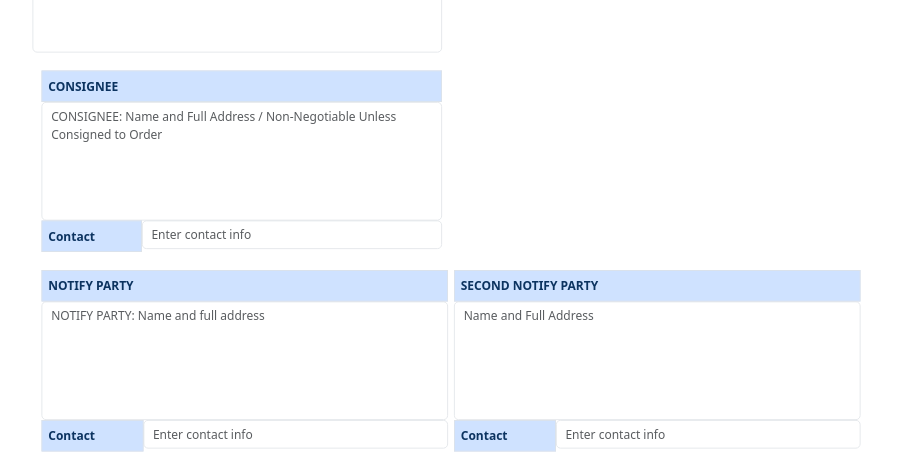
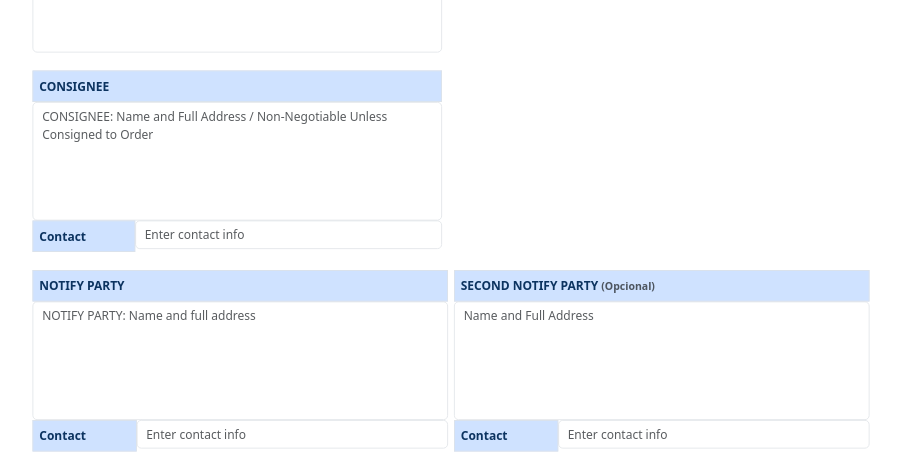
Before and after one commit to ndresdavila/excel_generator_form, a React (Vite) app in the folder masterview-form/: page / in a window 1280 px wide. Shown: the part 383-837 px from the top of the page, without its empty margins (189-1090 px from the left). Built offline with nearby package versions, Linux system fonts and the light colour scheme.

Commit message:
Size of container in some form's fields fixed

```diff
--- a/masterview-form/src/components/PartyDetails.jsx
+++ b/masterview-form/src/components/PartyDetails.jsx
@@ -2,8 +2,8 @@ import React from 'react';
 
 export default function PartyDetails() {
   return (
-    <div className="container mt-4">
-      <div className="row">
+    <>
+      <div className="row mt-4">
         <div className="col-6">
           <label className="form-label fw-bold border p-2 d-block bg-primary-subtle text-start mb-0">CONSIGNEE</label>
           <textarea
@@ -59,7 +59,7 @@ export default function PartyDetails() {
         </div>
 
         <div className="col-6 ps-1">
-          <label className="form-label fw-bold border p-2 d-block bg-primary-subtle text-start mb-0">SECOND NOTIFY PARTY</label>
+          <label className="form-label fw-bold border p-2 d-block bg-primary-subtle text-start mb-0">SECOND NOTIFY PARTY <small className="text-muted">(Opcional)</small></label>
           <textarea
             id="secondNotify"
             className="form-control mt-0"
@@ -84,6 +84,6 @@ export default function PartyDetails() {
           </div>
         </div>
       </div>
-    </div>
+    </>
   );
 }
```
